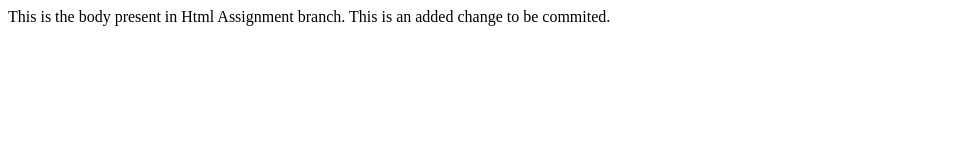
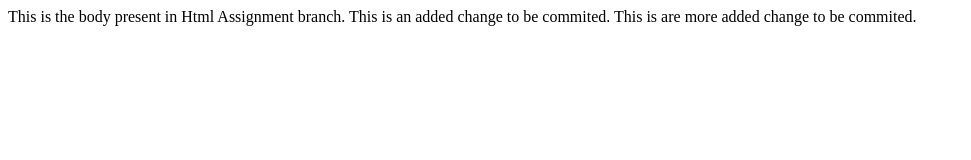
Before and after one commit to rutu14/freshersbatch-oct16, a plain HTML site: page index.html in a window 1280 px wide. Shown: the whole page, without its empty margins (0-971 px from the left). Drawn offline with Linux system fonts and the light colour scheme.

Commit message:
Made new changes in index file

```diff
--- a/index.html
+++ b/index.html
@@ -9,5 +9,6 @@
 <body>
     This is the body present in Html Assignment branch.
     This is an added change to be commited.
+    This is are more added change to be commited.
 </body>
 </html>
```
